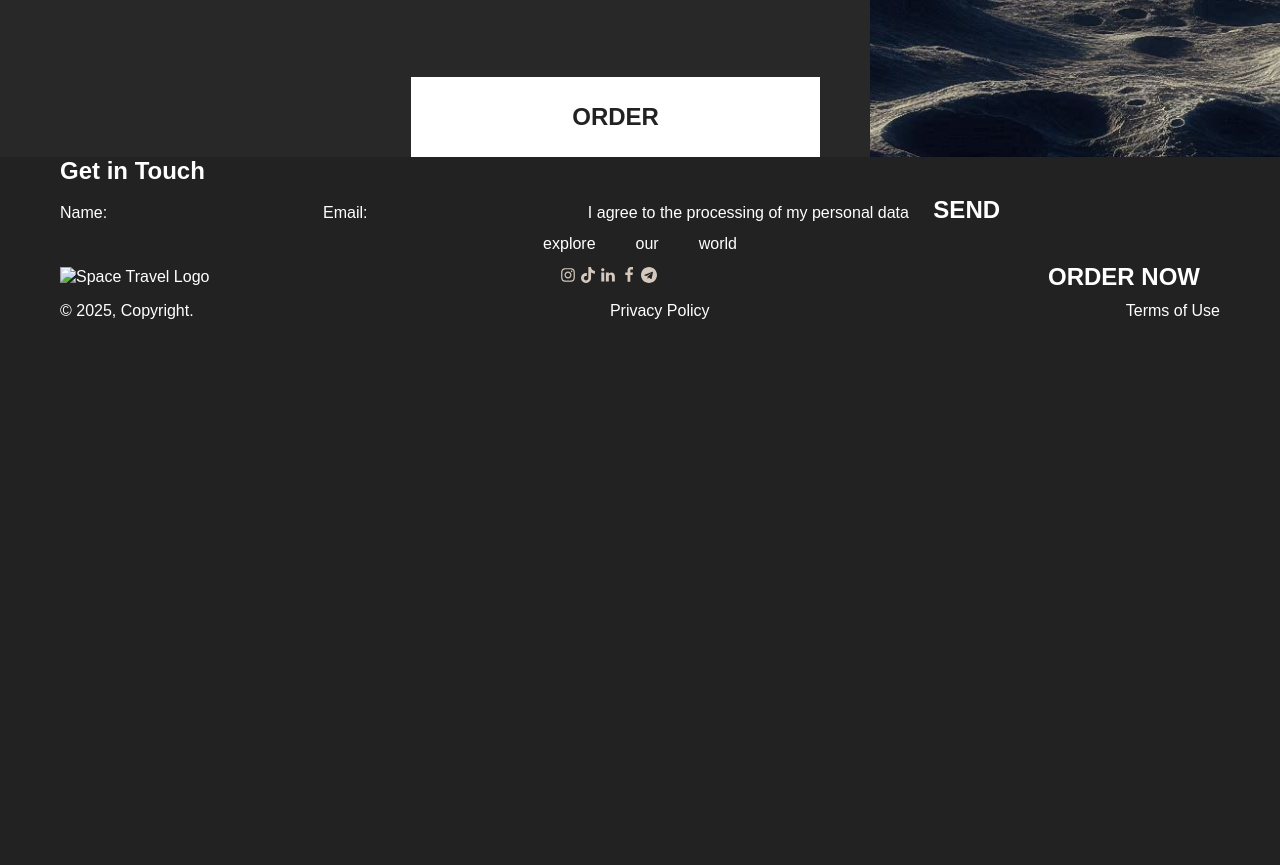
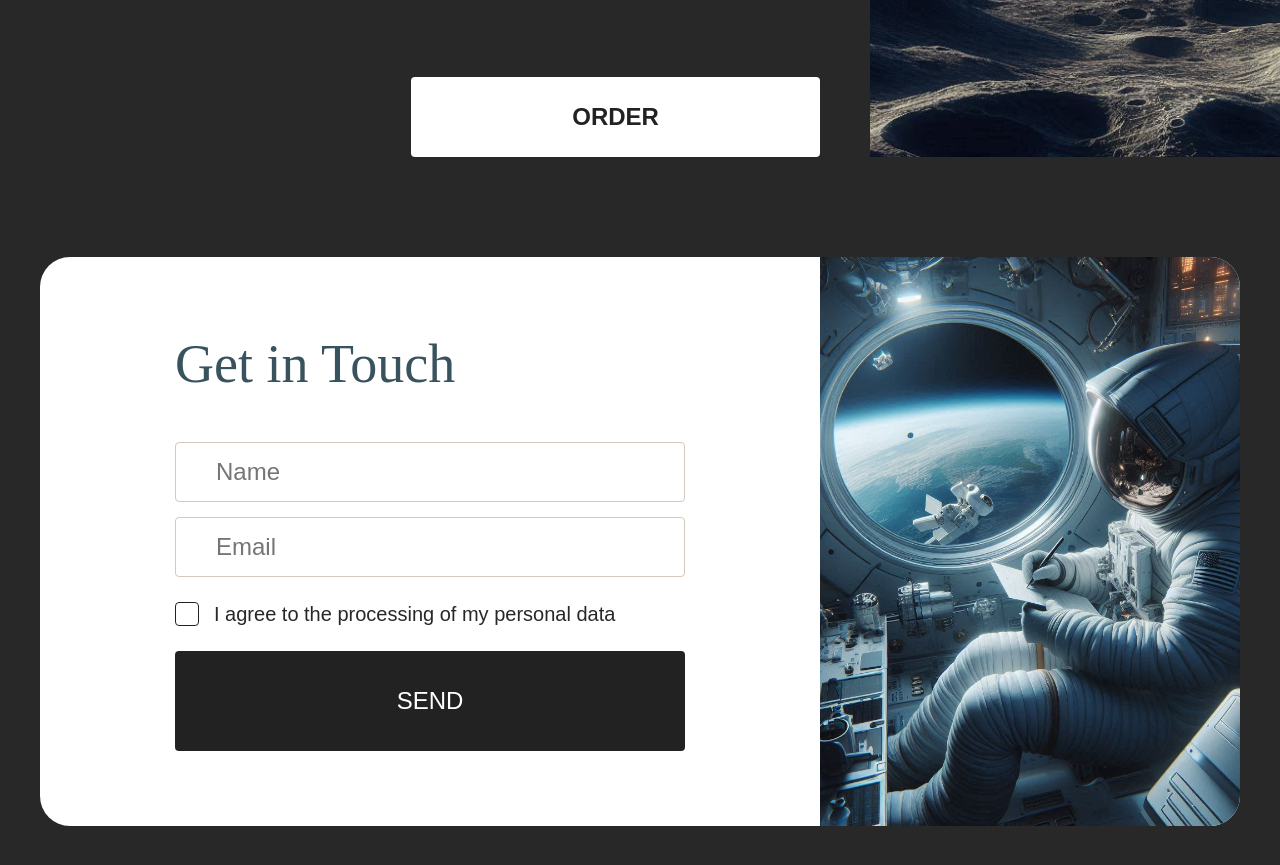
Before and after one commit to Florence100/Space, a plain HTML site: page index.html in a window 1280 px wide. Shown: the part 1919-2784 px from the top of the page. Before the commit the page ends 2239 px from the top, so only its background shows below. Drawn offline with Linux system fonts and the light colour scheme.

Commit message:
Style Contact form, Footer

```diff
--- a/index.html
+++ b/index.html
@@ -79,34 +79,37 @@
         <!-- Contact Form Section -->
         <section class="contact-form">
             <div class="container">
-                <h2>Get in Touch</h2>
+                <div class="contact-content">
+                    <h3 class="title">Get in Touch</h2>
                     <form>
-                    <label for="name">Name:</label>
-                    <input type="text" id="name" name="name" required>
-
-                    <label for="email">Email:</label>
-                    <input type="email" id="email" name="email" required>
-
-                    <label for="consent">
-                        <input type="checkbox" id="consent" name="consent" required> I agree to the processing of my personal data
+                        <input type="text" id="name" name="name" placeholder="Name" required>
+                        <input type="email" id="email" name="email" placeholder="Email" required>
+                        <div class="checkbox">
+                            <input class="checkbox-input" type="checkbox" id="consent" name="consent" required>
+                            <label class="checkbox-label" for="consent">
+                                I agree to the processing of my personal data
                             </label>
-
+                        </div>
                         <button type="submit" class="btn-dark">Send</button>
                     </form>
+                </div>
+                <div class="contact-image"></div>
             </div>
         </section>
     </main>
 
     <!-- Footer -->
     <footer class="footer-contacts">
-        <div class="container">
             <div class="call-to-action">
                 <span>explore</span>
                 <span style="margin-left: 20px;">our</span>
                 <span style="margin-left: 20px;">world</span>
             </div>
+            <div class="container">
                 <div class="logo-and-social">
-                <img src="path-to-your-logo.png" alt="Space Travel Logo">
+                    <div class="logo">
+                        <img src="src/img/mars.png" alt="Space Travel Logo">
+                    </div>
                     <div class="social-links">
                         <a href="https://instagram.com"><svg class="icon icon-instagram"><use xlink:href="#icon-instagram"></use></svg></a>
                         <a href="https://tiktok.com"><svg class="icon icon-tiktok"><use xlink:href="#icon-tiktok"></use></svg></a>
@@ -115,12 +118,13 @@
                         <a href="https://telegram.org"><svg class="icon icon-telegram"><use xlink:href="#icon-telegram"></use></svg></a>
                         <a href="https://youtube.com"><svg class="icon icon-youtube"><use xlink:href="#icon-youtube"></use></svg></a>
                     </div>
-                <button class="btn-dark">Order Now</button>
+                    <button class="btn-light">Order</button>
                 </div>
                 <div class="footer-info">
                     <p>© 2025, Copyright.</p>
                     <a href="#">Privacy Policy</a>
                     <a href="#">Terms of Use</a>
+                </div>
             </div>
         </div>
     </footer>
@@ -146,7 +150,7 @@
         <symbol id="icon-tiktok" viewBox="0 0 32 32">
             <path d="M16.707 0.027c1.747-0.027 3.48-0.013 5.213-0.027 0.107 2.040 0.84 4.12 2.333 5.56 1.493 1.48 3.6 2.16 5.653 2.387v5.373c-1.92-0.067-3.853-0.467-5.6-1.293-0.76-0.347-1.467-0.787-2.16-1.24-0.013 3.893 0.013 7.787-0.027 11.667-0.107 1.867-0.72 3.72-1.8 5.253-1.747 2.56-4.773 4.227-7.88 4.28-1.907 0.107-3.813-0.413-5.44-1.373-2.693-1.587-4.587-4.493-4.867-7.613-0.027-0.667-0.040-1.333-0.013-1.987 0.24-2.533 1.493-4.96 3.44-6.613 2.213-1.92 5.307-2.84 8.2-2.293 0.027 1.973-0.053 3.947-0.053 5.92-1.32-0.427-2.867-0.307-4.027 0.493-0.84 0.547-1.48 1.387-1.813 2.333-0.28 0.68-0.2 1.427-0.187 2.147 0.32 2.187 2.427 4.027 4.667 3.827 1.493-0.013 2.92-0.88 3.693-2.147 0.253-0.44 0.533-0.893 0.547-1.413 0.133-2.387 0.080-4.76 0.093-7.147 0.013-5.373-0.013-10.733 0.027-16.093z"></path>
         </symbol>
-        <symbol id="icon-youtube-play" viewBox="0 0 28 28">
+        <symbol id="icon-youtube" viewBox="0 0 28 28">
             <path d="M11.109 17.625l7.562-3.906-7.562-3.953v7.859zM14 4.156c5.891 0 9.797 0.281 9.797 0.281 0.547 0.063 1.75 0.063 2.812 1.188 0 0 0.859 0.844 1.109 2.781 0.297 2.266 0.281 4.531 0.281 4.531v2.125s0.016 2.266-0.281 4.531c-0.25 1.922-1.109 2.781-1.109 2.781-1.062 1.109-2.266 1.109-2.812 1.172 0 0-3.906 0.297-9.797 0.297v0c-7.281-0.063-9.516-0.281-9.516-0.281-0.625-0.109-2.031-0.078-3.094-1.188 0 0-0.859-0.859-1.109-2.781-0.297-2.266-0.281-4.531-0.281-4.531v-2.125s-0.016-2.266 0.281-4.531c0.25-1.937 1.109-2.781 1.109-2.781 1.062-1.125 2.266-1.125 2.812-1.188 0 0 3.906-0.281 9.797-0.281v0z"></path>
         </symbol>
         <symbol id="icon-telegram" viewBox="0 0 28 28">
--- a/styles.css
+++ b/styles.css
@@ -1,8 +1,11 @@
 /* CSS Variables */
 :root {
-    --text-color: #FFFFFF;
+    --text-light-color: #FFFFFF;
+    --text-gray-color-1: #38535D;
+    --text-gray-color-2: #55565A;
     --bg-color-1: #222222;
     --bg-color-2: #282829;
+    --bg-light-color: #FFFFFF;
     --accent-color: #D5C9BE;
     --primary-color: #E90330;
     --btn-light-bg: #FFFFFF;
@@ -28,7 +31,7 @@
 body {
     font-family: Arial, sans-serif;
     background-color: var(--bg-color-1);
-    color: var(--text-color);
+    color: var(--text-light-color);
     display: flex;
     flex-direction: column;
     justify-content: space-between;
@@ -129,9 +132,10 @@ a:visited {
 
 /* Styling Buttons */
 button {
-    font-weight: bold;
     font-size: 24px;
     text-transform: uppercase;
+    border-radius: 4px;
+    transition: 0.3s;
 }
 
 .btn-light {
@@ -160,6 +164,78 @@ button {
     color: var(--btn-light-bg);
 }
 
+/* Styles Inputs */
+
+input[type="text"],
+input[type="email"] {
+    display: block;
+    width: 100%;
+    padding: 15px 40px;
+    border: 1px solid var(--accent-color);
+    border-radius: 4px;
+    margin-top: 15px;
+    font-size: 24px;
+    color: var(--text-gray-color-1);
+}
+
+.checkbox {
+    width: fit-content;
+    display: flex;
+    justify-content: center;
+    align-items: center;
+    padding: 25px 0;
+}
+
+.checkbox-label {
+    padding-left: 15px;
+    color: var(--bg-color-2);
+    font-size: 20px;
+    cursor: pointer;
+}
+
+.checkbox-input {
+    appearance: none;
+    position: relative;
+    width: 24px;
+    height: 24px;
+    background: var(--bg-light-color);
+    border-radius: 4px;
+    border: 1px solid var(--bg-color-1);
+    transition: 0.3s;
+}
+
+.checkbox-input::after,
+.radio-input::after {
+    content: "\2714";
+    position: absolute;
+    top: -3px;
+    left: 3px;
+    width: 0px;
+    height: 0px;
+    font-size: 20px;
+    transition: 0.3s;
+    overflow: hidden;
+    color: var(--text-gray-color-2);
+}
+
+.checkbox-input:checked::after,
+.radio-input:checked::after {
+    width: 30px;
+    height: 30px;
+    transition: 500ms;
+}
+
+.checkbox-input:disabled,
+.radio-input:disabled {
+    background: #ccc;
+    border-color: #ccc;
+}
+
+.checkbox-input:disabled::after,
+.radio-input:disabled::after {
+    filter: grayscale(100%);
+}
+
 /* Icons Styles */
 .icon {
     display: inline-block;
@@ -170,8 +246,18 @@ button {
     fill: var(--accent-color);
 }
 
-.icon-users {
-    width: 1.125em;
+/* Titles Styles */
+.title {
+    font-family: 'Prata';
+    font-weight: normal;
+}
+
+h2 {
+    font-size: 80px;
+}
+
+h3 {
+    font-size: 54px;
 }
 
 /* Header Styles */
@@ -180,7 +266,7 @@ header {
     top: 0;
     width: 100%;
     background-color: rgba(34, 34, 34, 0.7);
-    color: var(--text-color);
+    color: var(--text-light-color);
     padding: 30px 0;
     transition: background-color 0.3s;
 }
@@ -216,8 +302,9 @@ nav ul {
 }
 
 nav a {
-    color: var(--text-color);
+    color: var(--text-light-color);
     text-decoration: none;
+    transition: color 0.3s;
 }
 
 nav a:hover {
@@ -249,11 +336,6 @@ nav a:hover {
     width: 40vw;
 }
 
-.banner .title {
-    font-family: 'Prata';
-    font-size: 80px;
-}
-
 .banner .subtitle {
     font-size: 50px;
 }
@@ -279,6 +361,7 @@ nav a:hover {
 .banner button {
     width: 190px;
     height: 100px;
+    font-weight: bold;
 }
 
 /*Advantages Content Styles */
@@ -303,6 +386,7 @@ nav a:hover {
 .advantages button {
     width: 100%;
     height: 80px;
+    font-weight: bold;
 }
 
 .advantages-image {
@@ -324,6 +408,17 @@ nav a:hover {
     align-items: center;
     gap: 20px;
     font-size: 24px;
+    position: relative;
+}
+
+.advantages li:not(:last-child)::after {
+    content: '';
+    width: 100%;
+    height: 1px;
+    background-color: #55565A;
+    position: absolute;
+    bottom: -20px;
+    left: 0;
 }
 
 .advantages .icon {
@@ -331,12 +426,62 @@ nav a:hover {
     height: 60px;
 }
 
+/*Contact Form Styles */
+.contact-form {
+    padding: 100px 0;
+    background-color: var(--bg-color-2);
+}
+
+.contact-form .container {
+    background-color: var(--bg-light-color);
+    border-radius: 30px;
+    display: flex;
+    justify-content: space-between;
+    padding: 0;
+}
+
+.contact-content {
+    width: 65%;
+    padding: 75px 135px;
+}
+
+.contact-form .title {
+    color: #38535D;
+}
+
+.contact-image {
+    width: 35%;
+    background-image: url('src/img/austronaut-2.png');
+    background-position: center;
+    background-size: cover;
+    background-repeat: no-repeat;
+    border-top-right-radius: 30px;
+    border-bottom-right-radius: 30px;
+}
+
+.contact-form form {
+    display: flex;
+    flex-direction: column;
+    margin-top: 30px;
+}
+
+.contact-form button {
+    width: 100%;
+    height: 100px;
+}
+
 /* Footer Content Styles */
 .call-to-action {
     width: 100%;
     display: flex;
-    gap: 20px;
     justify-content: center;
+    align-items: center;
+    font-weight: 20px;
+    text-transform: uppercase;
+    font-style: italic;
+    padding: 40px 0;
+    border-top: 2px solid var(--accent-color);
+    border-bottom: 2px solid var(--accent-color);
 }
 
 .logo-and-social,
@@ -345,4 +490,46 @@ nav a:hover {
     display: flex;
     justify-content: space-between;
     align-items: center;
+    padding-top: 45px;
 }
+
+.social-links {
+    display: flex;
+    gap: 32px;
+}
+
+.social-links .icon {
+    width: 32px;
+    height: 32px;
+    transition: 0.3s;
+}
+
+.social-links .icon:hover {
+    fill: var(--primary-color);
+
+}
+
+.logo-and-social .logo {
+    width: 180px;
+}
+
+.logo-and-social button {
+    height: 80px;
+    width: 180px;
+    font-style: italic;
+    font-size: 20px;
+}
+
+.footer-info {
+    padding-bottom: 60px;
+    font-size: 20px;
+}
+
+.footer-info a {
+    color: var(--accent-color);
+    transition: color 0.3s;
+}
+
+.footer-info a:hover {
+    color: var(--primary-color);
+}
```
Also changed, not shown: src/img/austronaut-2.png (added). Lines whose indentation alone changed are shown as unchanged.
